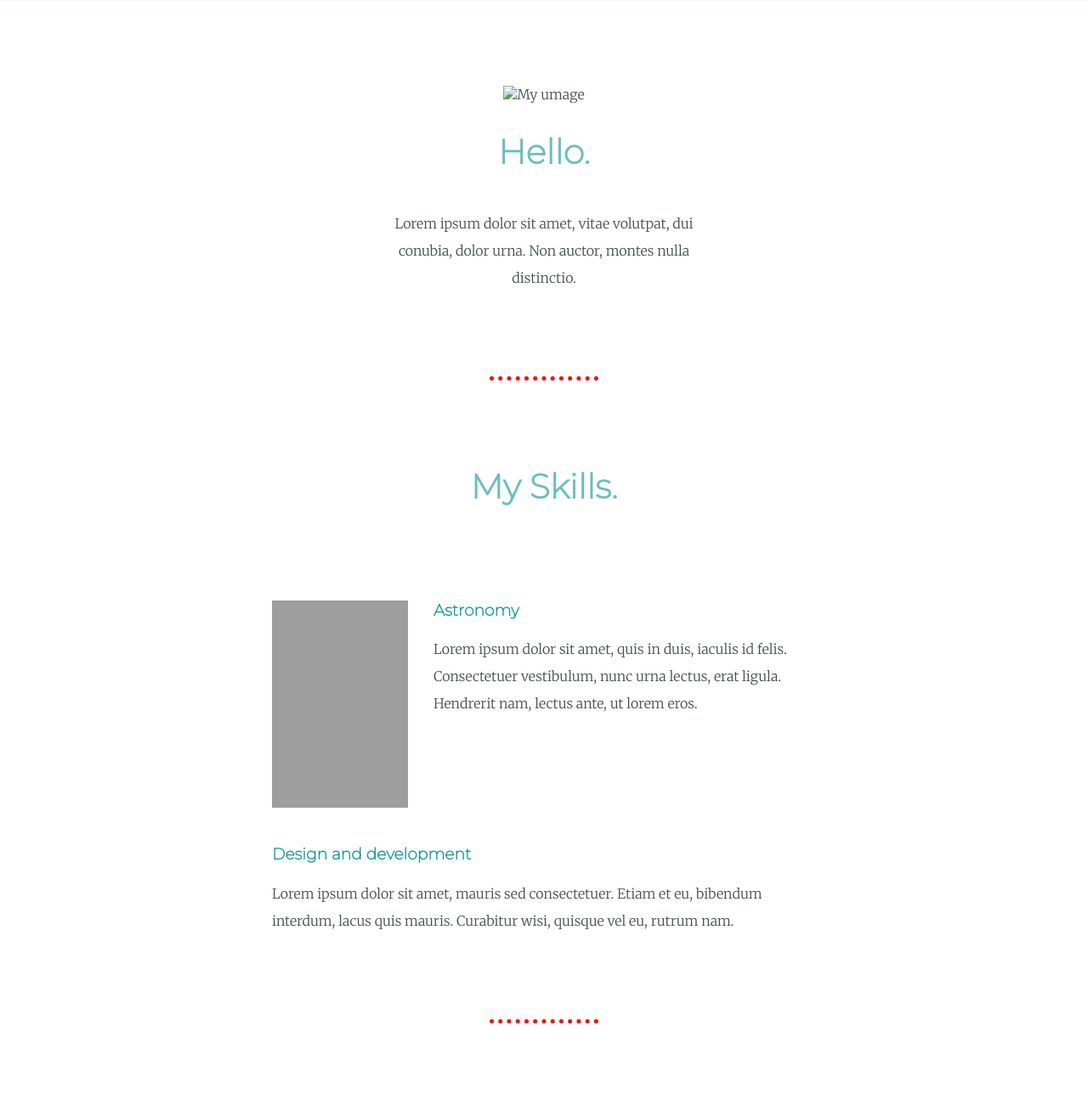
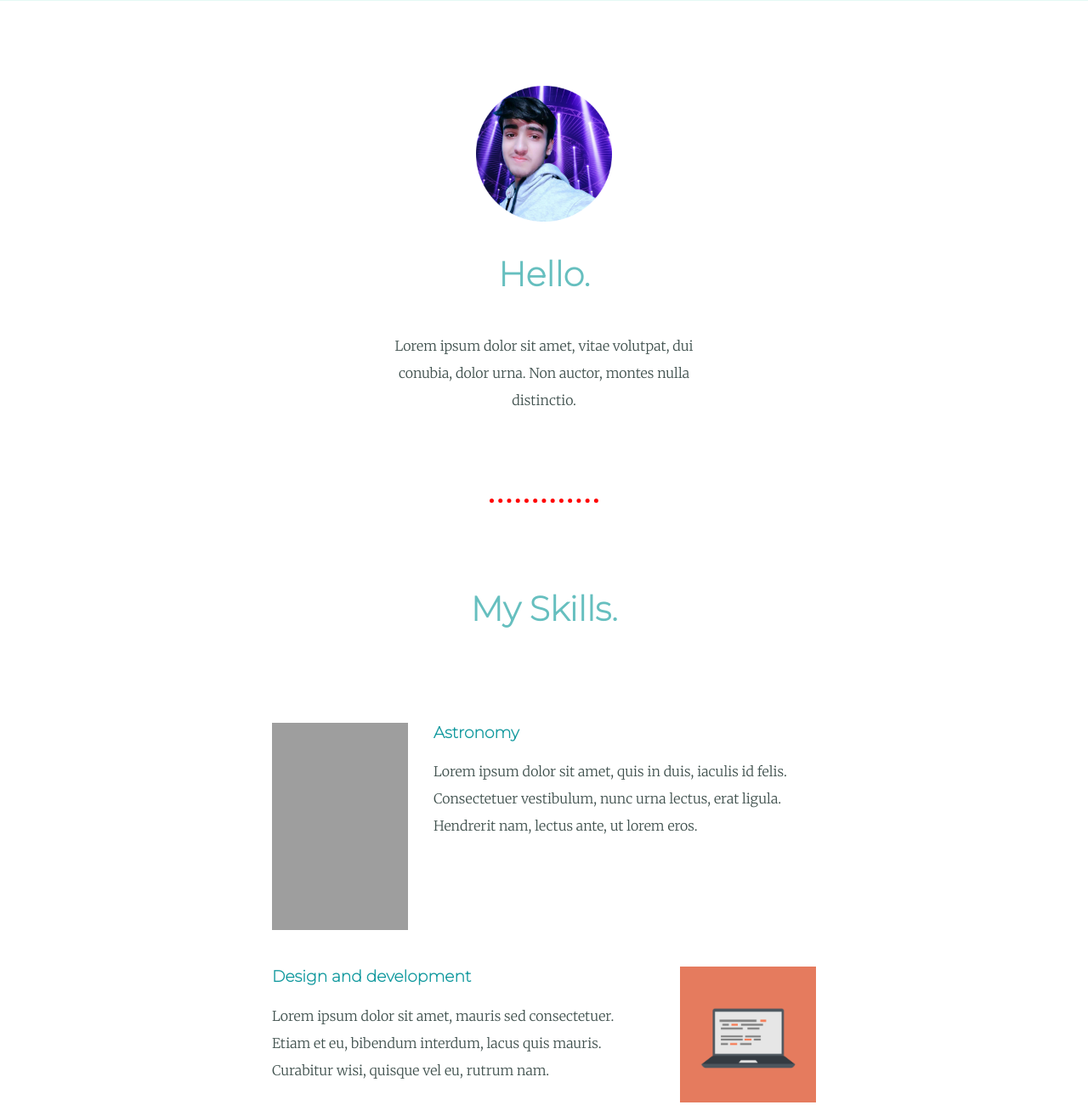
Before and after one commit to AmanChoudhary8/CV, a plain HTML site: page index.htm in a window 1280 px wide. Shown: the part 734-2035 px from the top of the page at 85% size. Drawn offline with Linux system fonts and the light colour scheme; files that its build step writes are made by us from their sources; grey boxes are pictures that could not be loaded; files whose address does not match are found by name.

Commit message:
Update index.htm
change of file names

```diff
--- a/index.htm
+++ b/index.htm
@@ -4,7 +4,7 @@
     <meta charset="UTF-8">
     <meta name="viewport" content="width=device-width, initial-scale=1.0">
     <title>Aman Choudhary</title>
-    <link rel="stylesheet" href="css/styles.css">
+    <link rel="stylesheet" href="styles.css">
     <link href="https://fonts.googleapis.com/css2?family=Merriweather:wght@300&family=Montserrat:wght@200&family=Sacramento&display=swap" rel="stylesheet">
     <link rel="icon" href="favicon.ico">
 </head>
@@ -18,7 +18,7 @@
     </div>
     <div class="middle-container">
         <div class="profile">
-          <img src="images/circle-cropped.png" width="160" height="160" alt="My umage">
+          <img src="circle-cropped.png" width="160" height="160" alt="My umage">
           <h2>Hello.</h2>
           <p class="intro">Lorem ipsum dolor sit amet, vitae volutpat, dui conubia, dolor urna. Non auctor, montes nulla distinctio.</p>
         </div>
@@ -31,7 +31,7 @@
             <p>Lorem ipsum dolor sit amet, quis in duis, iaculis id felis. Consectetuer vestibulum, nunc urna lectus, erat ligula. Hendrerit nam, lectus ante, ut lorem eros.</p>
           </div>
           <div class="skill-row" id="skill2">
-            <img class="computer" src="images/computer.png" alt="">
+            <img class="computer" src="computer.png" alt="">
             <h3>Design and development</h3>
             <p>Lorem ipsum dolor sit amet, mauris sed consectetuer. Etiam et eu, bibendum interdum, lacus quis mauris. Curabitur wisi, quisque vel eu, rutrum nam.</p>
           </div>
```
